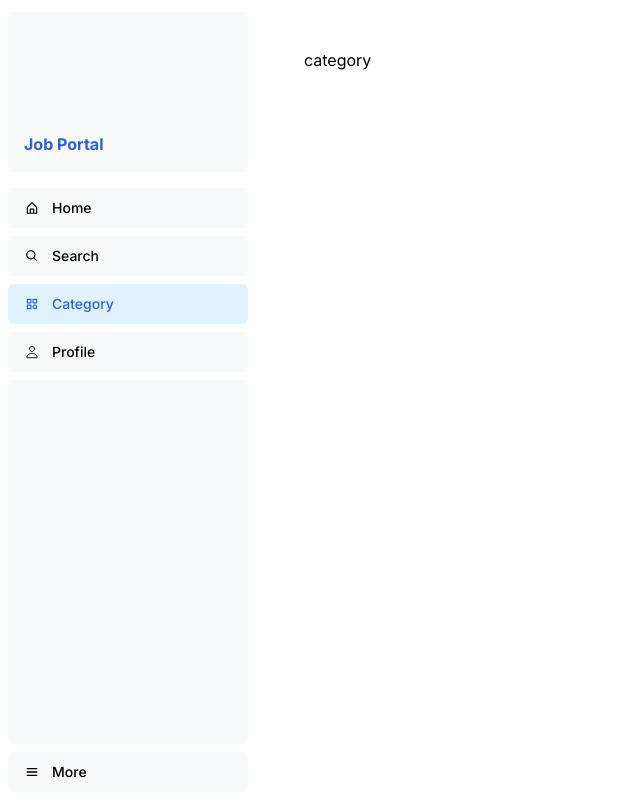
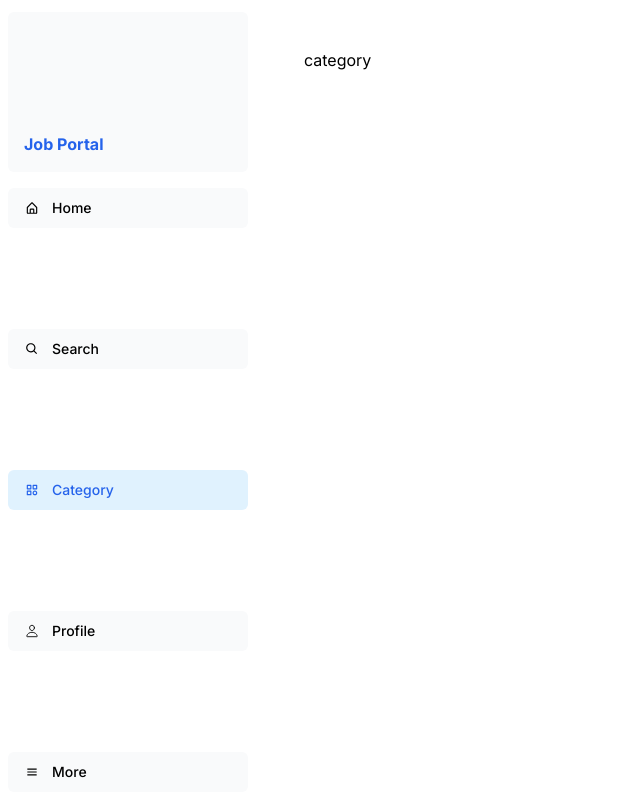
Before and after one commit to manjakaramal/job-portal, a Next.js app: page /category in a window 1280 px wide. Shown: the whole page, without its empty margins (0-640 px from the left). Built offline with nearby package versions, Linux system fonts and the light colour scheme.

Commit message:
JOB PAGES CHANGED

```diff
--- a/app/ui/nav-links.tsx
+++ b/app/ui/nav-links.tsx
@@ -1,12 +1,9 @@
-'use client';
-
-import Link from 'next/link'
+import Link from 'next/link';
 import { usePathname } from 'next/navigation';
 import clsx from 'clsx';
-import { IoPersonOutline } from "react-icons/io5";
-import { BiCategory, BiHomeAlt, BiSearch } from "react-icons/bi";
-import { BiMenu } from "react-icons/bi";
-
+import { IoPersonOutline } from 'react-icons/io5';
+import { BiCategory, BiHomeAlt, BiSearch } from 'react-icons/bi';
+import { BiMenu } from 'react-icons/bi';
 
 const links = [
   {
@@ -33,6 +30,7 @@ const links = [
 
 export default function NavLink() {
   const pathname = usePathname();
+
   return (
     <>
       {links.map((link) => {
@@ -41,6 +39,8 @@ export default function NavLink() {
           <Link
             key={link.name}
             href={link.href}
+            passHref
+            aria-label={link.name} // Provide an accessible label
             className={clsx(
               'flex h-[40px] grow items-center justify-center gap-2 rounded-md bg-gray-50 p-3 text-sm font-medium hover:bg-sky-100 hover:text-blue-600 md:flex-none md:justify-start md:p-2 md:px-3',
               {
@@ -48,27 +48,27 @@ export default function NavLink() {
               },
             )}
           >
-                <LinkIcon className='w-6'/>
+            <LinkIcon className="w-6" aria-hidden="true" />
             <p className="hidden md:block">{link.name}</p>
           </Link>
-
         );
-
       })}
 
-        <div className="hidden h-auto w-full grow rounded-md bg-gray-50 md:block"></div>
-
-        <Link href='/more' className={clsx(
+      {/* More link */}
+      <Link
+        href="/more"
+        passHref
+        aria-label="More" // Provide an accessible label
+        className={clsx(
           'flex h-[40px] grow items-center justify-center gap-2 rounded-md bg-gray-50 p-3 text-sm font-medium hover:bg-sky-100 hover:text-blue-600 md:flex-none md:justify-start md:p-2 md:px-3',
           {
             'bg-sky-100 text-blue-600': pathname === '/more',
           },
-                )}>
-            <BiMenu className='w-6 text-base'/>
+        )}
+      >
+        <BiMenu className="w-6" aria-hidden="true" />
         <div className="hidden md:block">More</div>
       </Link>
-
-
     </>
   );
 }
```
Lines whose indentation alone changed are shown as unchanged.
